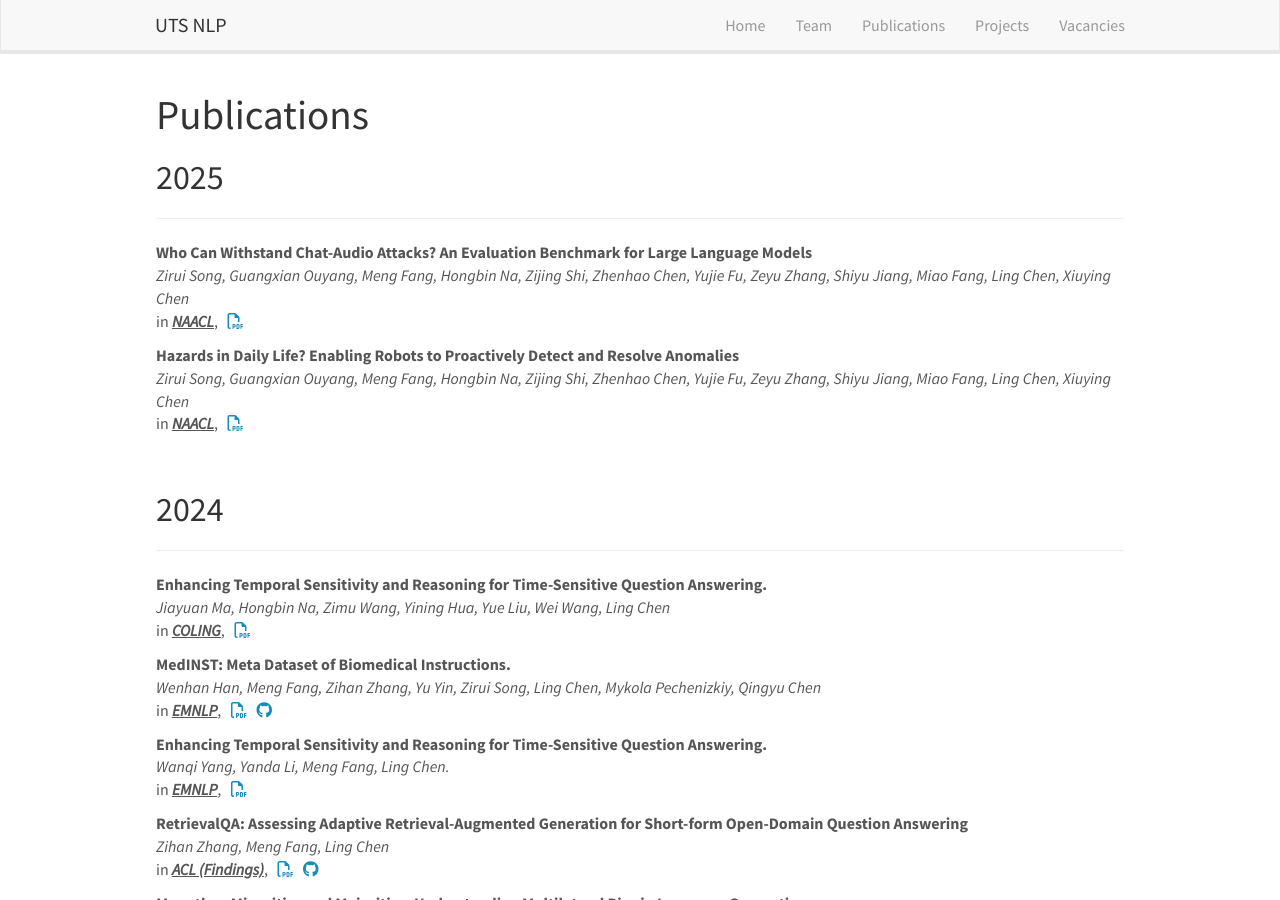
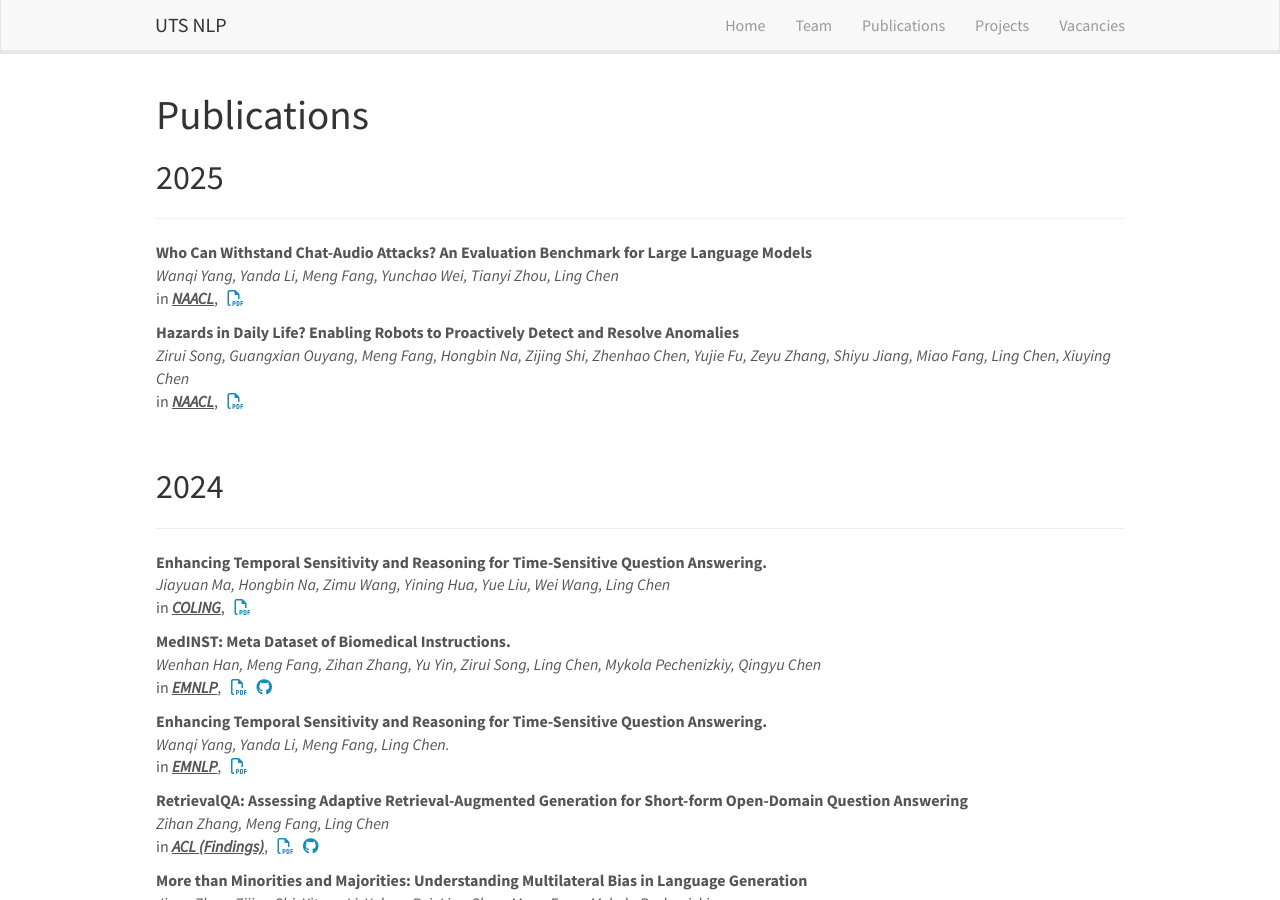
Before and after one commit to utsnlp/utsnlp.github.io, a Jekyll site: the page built from _pages/publications.md, in a window 1280 px wide and 900 px high. Built offline with Jekyll 4.4.1, drawn with Linux system fonts in a browser that asks for light colours; nearby versions of some CDN libraries.

Commit message:
Update publist.yml

```diff
--- a/_data/publist.yml
+++ b/_data/publist.yml
@@ -4,7 +4,7 @@
 
 - title: "Who Can Withstand Chat-Audio Attacks? An Evaluation Benchmark for Large Language Models"
   year: 2025
-  authors: Zirui Song, Guangxian Ouyang, Meng Fang, Hongbin Na, Zijing Shi, Zhenhao Chen, Yujie Fu, Zeyu Zhang, Shiyu Jiang, Miao Fang, Ling Chen, Xiuying Chen
+  authors: Wanqi Yang, Yanda Li, Meng Fang, Yunchao Wei, Tianyi Zhou, Ling Chen
   venue: NAACL
   link:
     url: https://arxiv.org/abs/2411.14842
```
